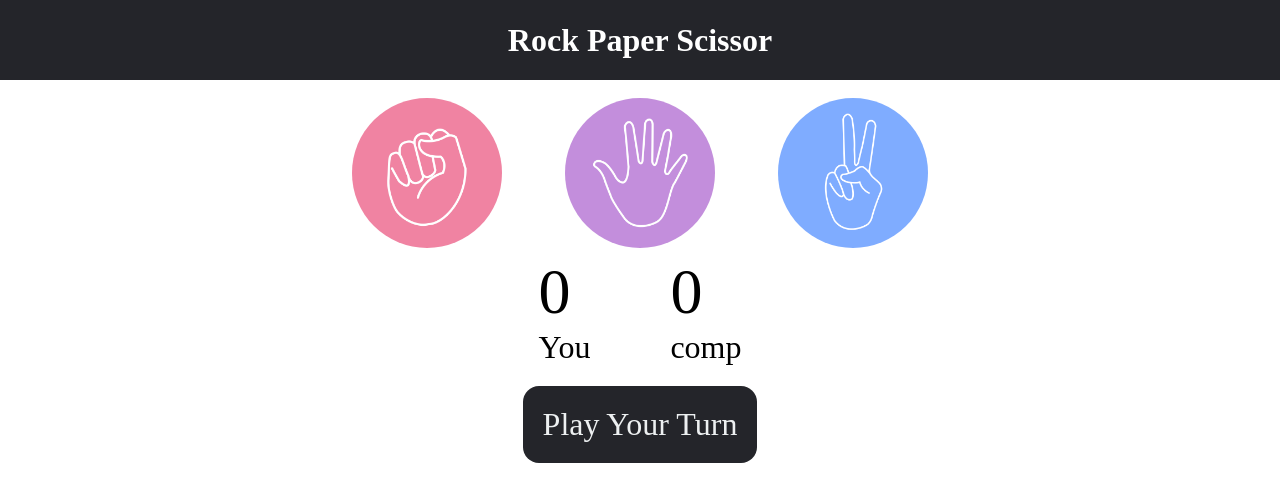
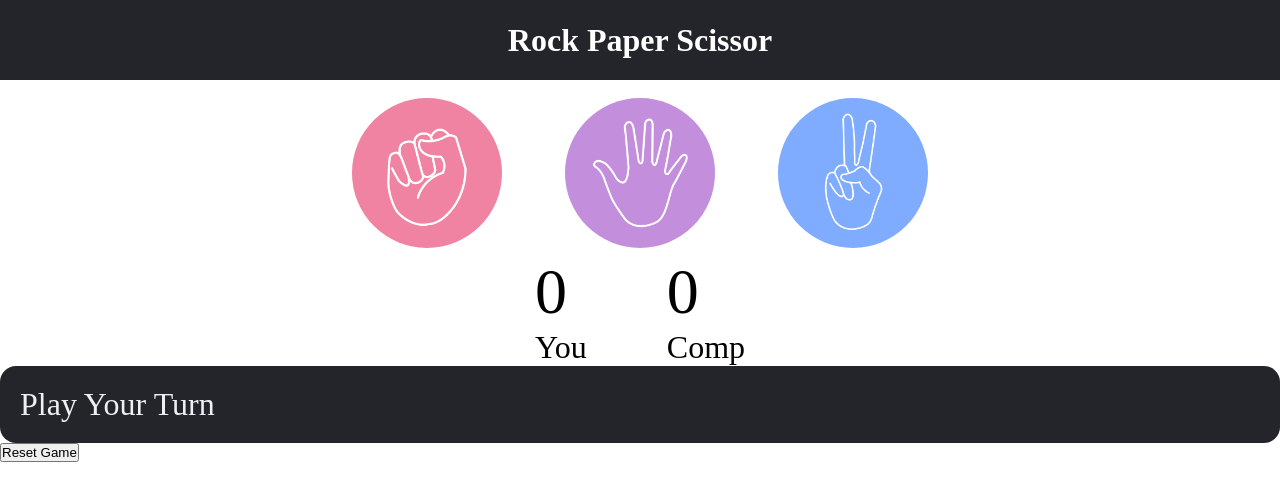
Before and after one commit to ZohaibEjaz698/Rock-paper-scissor, a plain HTML site: page index.html in a window 1280 px wide. Drawn offline with Linux system fonts and the light colour scheme.

Commit message:
Update index.html
added reset button

```diff
--- a/index.html
+++ b/index.html
@@ -3,7 +3,7 @@
 <head>
     <meta charset="UTF-8">
     <meta name="viewport" content="width=device-width, initial-scale=1.0">
-    <title>RockPaper Scissor</title>
+    <title>Rock Paper Scissor</title>
     <link rel="stylesheet" href="style.css">
 </head>
 <body>
@@ -26,11 +26,14 @@
         </div>
         <div class="score">
             <p id="comp">0</p>
-            <p>comp</p>
+            <p>Comp</p>
         </div>
     </div>
-    <div class="msgc">
+    <div class="msg-container">
         <p id="msg">Play Your Turn</p>
+    </div>
+    <div class="reset">
+        <button id="reset">Reset Game</button>
     </div>
     <script src="script.js"></script>
 </body>
```
